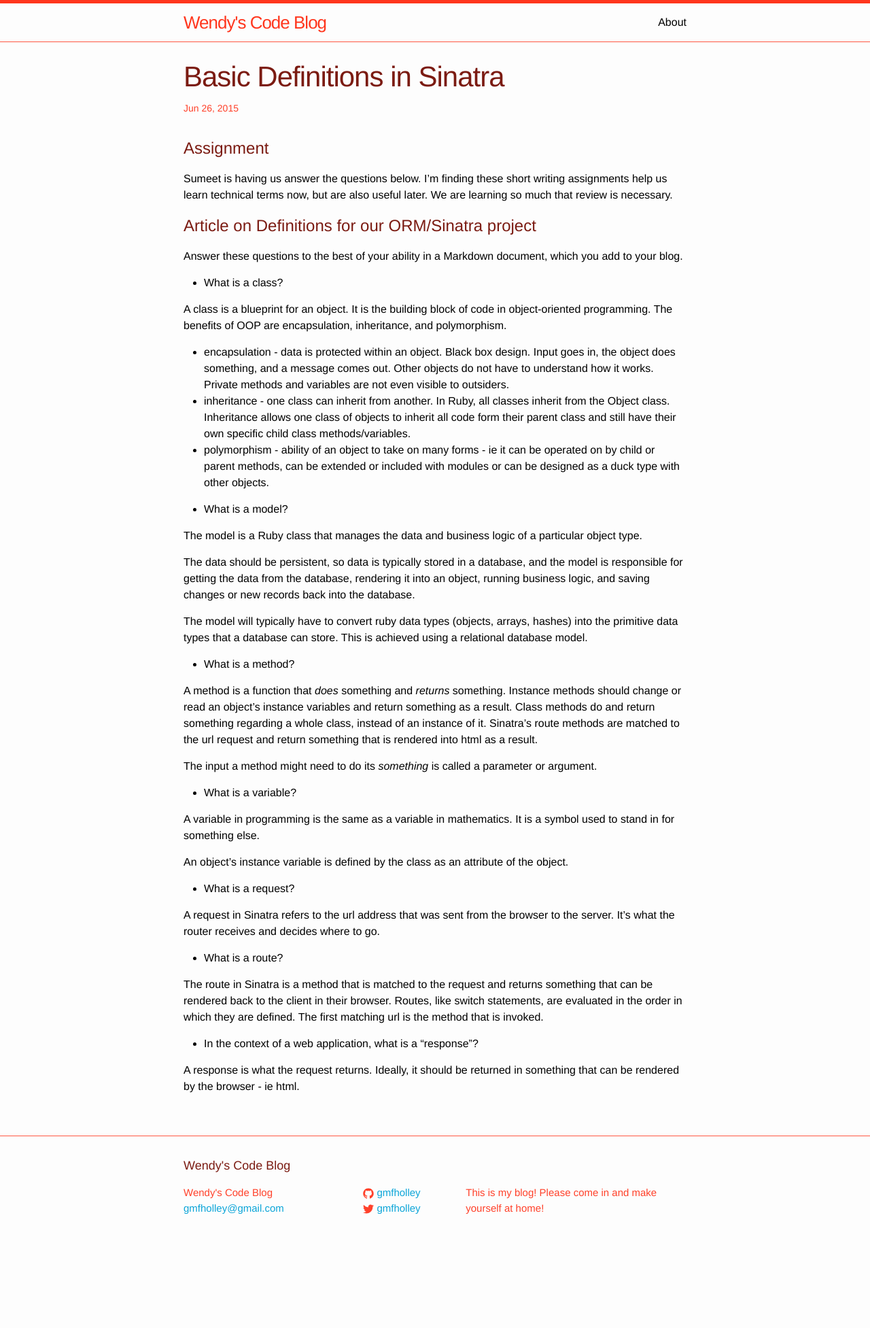
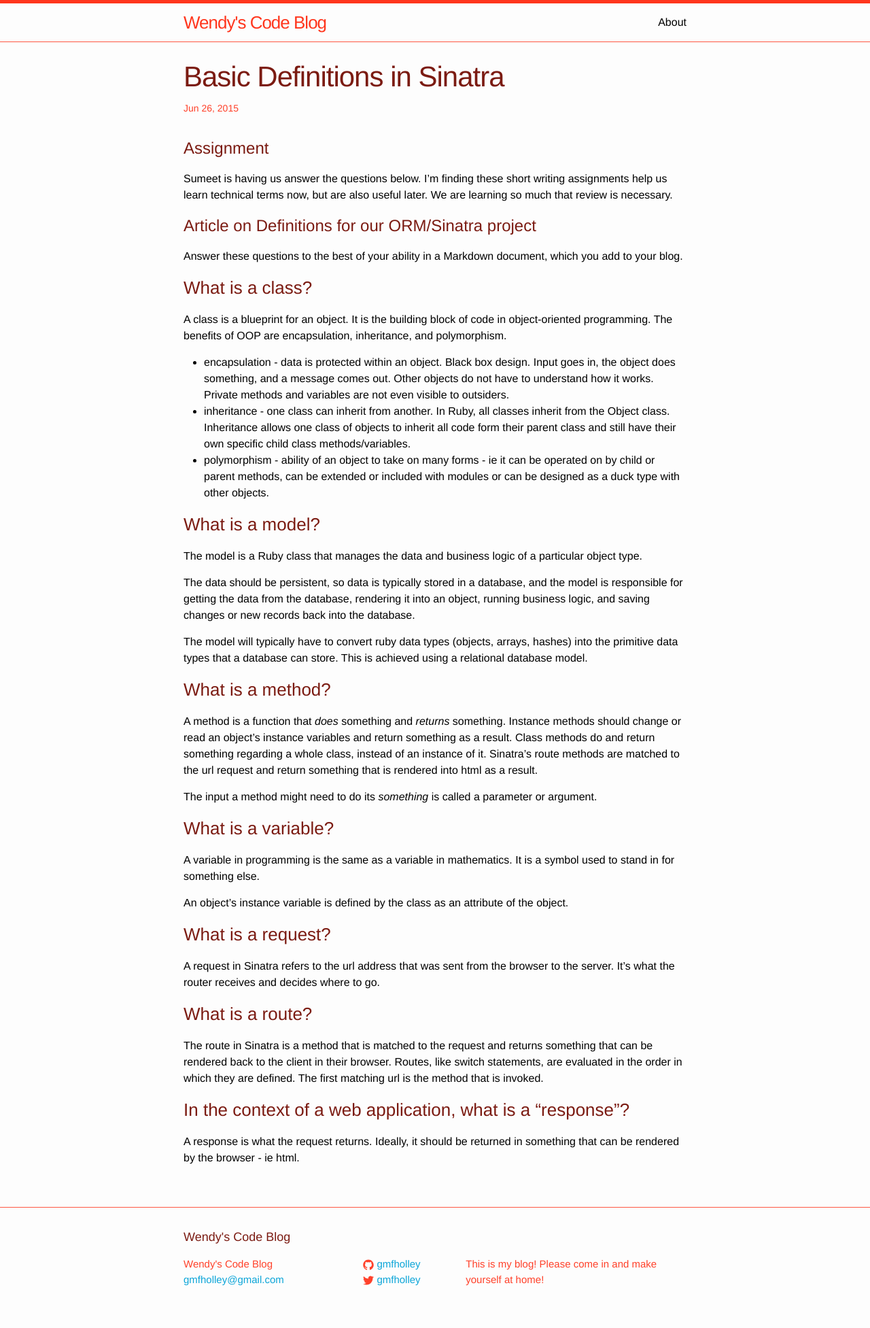
Before and after one commit to Gmfholley/Gmfholley, a Jekyll site: the page built from _posts/2015-06-26-sinatra_article.md, in a window 1280 px wide. Shown: the whole page at 68% size. Built offline with Jekyll 4.4.1, drawn with Linux system fonts in a browser that asks for light colours; Markdown is read by kramdown in place of the engine named in the settings; before the commit the page ends 1848 px from its top, so only the background shows below that.

Commit message:
Reformatting to make it look prettier

```diff
--- a/_posts/2015-06-26-sinatra_article.md
+++ b/_posts/2015-06-26-sinatra_article.md
@@ -13,7 +13,7 @@ Sumeet is having us answer the questions below.  I'm finding these short writing
 
 Answer these questions to the best of your ability in a Markdown document, which you add to your blog.
 
-- What is a class?
+###What is a class?
 
 A class is a blueprint for an object.  It is the building block of code in object-oriented programming.  The benefits of OOP are encapsulation, inheritance, and polymorphism.
 
@@ -21,7 +21,7 @@ A class is a blueprint for an object.  It is the building block of code in objec
   - inheritance - one class can inherit from another.  In Ruby, all classes inherit from the Object class.  Inheritance allows one class of objects to inherit all code form their parent class and still have their own specific child class methods/variables.
   - polymorphism - ability of an object to take on many forms - ie it can be operated on by child or parent methods, can be extended or included with modules or can be designed as a duck type with other objects.
 
-- What is a model?
+###What is a model?
 
 The model is a Ruby class that manages the data and business logic of a particular object type.
 
@@ -29,26 +29,26 @@ The data should be persistent, so data is typically stored in a database, and th
 
 The model will typically have to convert ruby data types (objects, arrays, hashes) into the primitive data types that a database can store.  This is achieved using a relational database model.
 
-- What is a method?
+###What is a method?
 
 A method is a function that _does_ something and _returns_ something.  Instance methods should change or read an object's instance variables and return something as a result.  Class methods do and return something regarding a whole class, instead of an instance of it.  Sinatra's route methods are matched to the url request and return something that is rendered into html as a result.
 
 The input a method might need to do its _something_ is called a parameter or argument.
 
-- What is a variable?
+###What is a variable?
 
 A variable in programming is the same as a variable in mathematics.  It is a symbol used to stand in for something else.
 
 An object's instance variable is defined by the class as an attribute of the object.
 
-- What is a request?
+###What is a request?
 
 A request in Sinatra refers to the url address that was sent from the browser to the server.  It's what the router receives and decides where to go.
 
-- What is a route?
+###What is a route?
 
 The route in Sinatra is a method that is matched to the request and returns something that can be rendered back to the client in their browser.  Routes, like switch statements, are evaluated in the order in which they are defined. The first matching url is the method that is invoked.
 
-- In the context of a web application, what is a "response"?
+###In the context of a web application, what is a "response"?
 
 A response is what the request returns.  Ideally, it should be returned in something that can be rendered by the browser - ie html.
```
